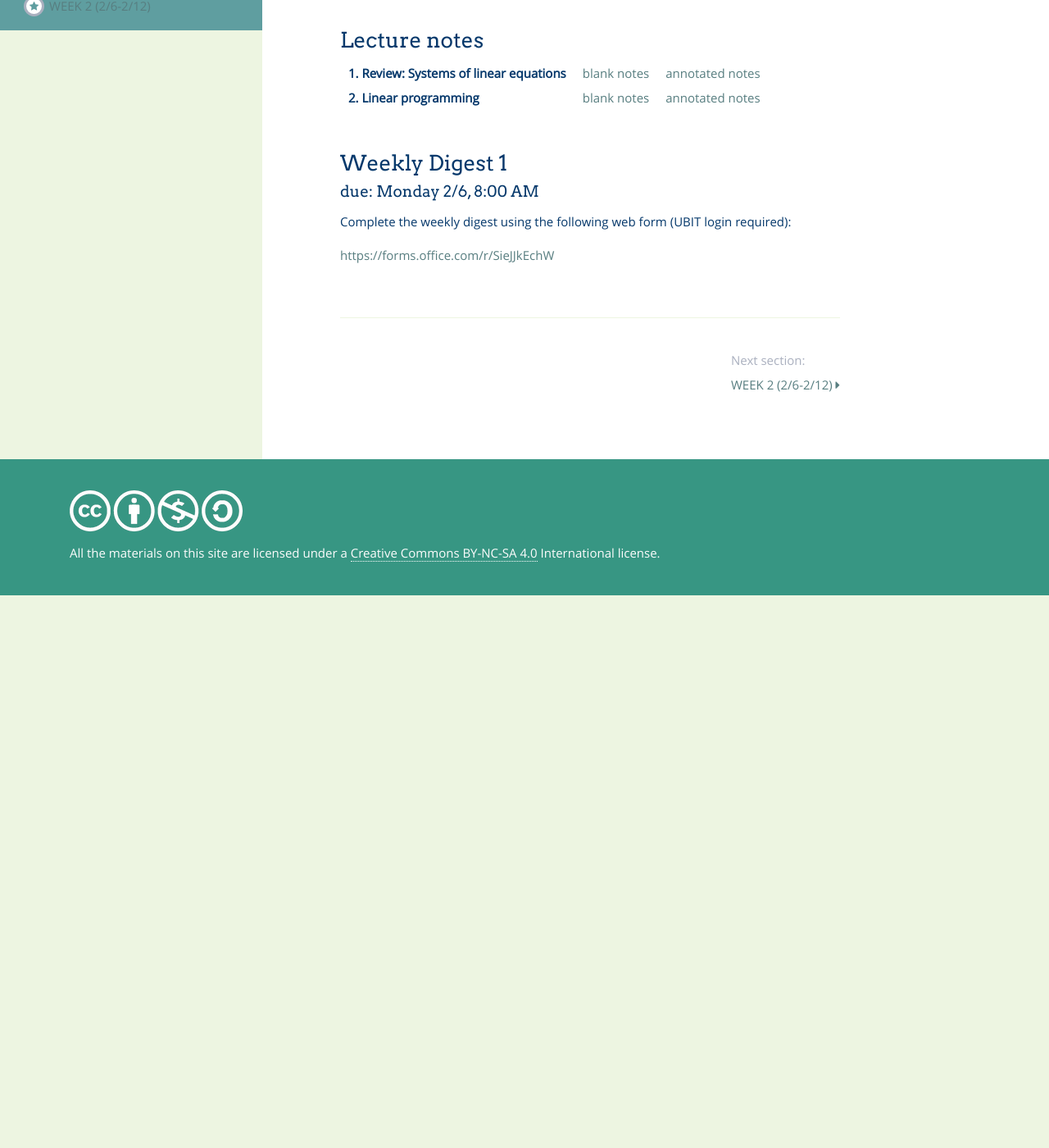
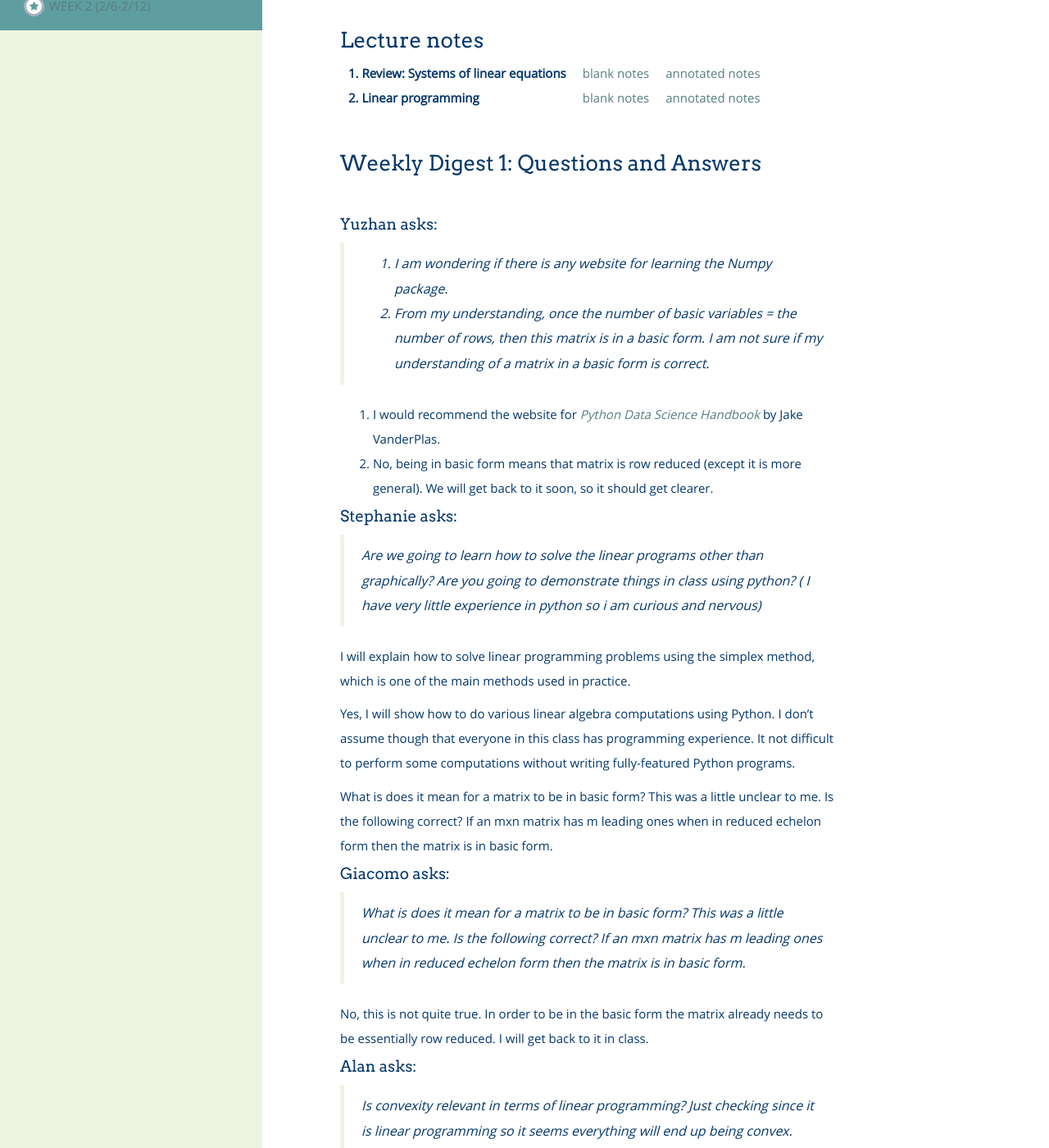
Before and after one commit to bbadzioch/461_site, a Jekyll site: the page built from modules/schedule/_posts/2000-01-01-week_1.md, in a window 1280 px wide and 1400 px high, scrolled down 239 px. Shown: the whole window at 82% size. Built offline with Jekyll 4.4.1, drawn with Linux system fonts in a browser that asks for light colours; nearby versions of some CDN libraries; before the commit the page ends 965 px from its top, so only the background shows below that; some of the changed text lies outside the part shown.

Commit message:
week 2. updates

```diff
--- a/modules/schedule/_posts/2000-01-01-week_1.md
+++ b/modules/schedule/_posts/2000-01-01-week_1.md
@@ -17,7 +17,7 @@ notebook_list:
 digest_num: 1
 digest_deadline: 'Monday 2/6, 8:00 AM'
 digest_link: https://forms.office.com/r/SieJJkEchW
-digest_answers: false
+digest_answers: true
 
 
 homework: false
--- a/modules/schedule/_posts/weekly_digests/weekly_digest_1.md
+++ b/modules/schedule/_posts/weekly_digests/weekly_digest_1.md
@@ -70,3 +70,58 @@ at this scale.
 In linear programming problems the objective is to find a maximum or a minimum of a linear function within
 the feasible region. Understanding the behavior of linear functions is needed to see where this maximum or
 minimum can occur and if it needs to exist at all. This should become clearer in this course very soon.
+
+
+#### Alice asks:
+
+> What can we do to prepare for the lectures before hand?
+
+Reviewing the previous ones should be helpful.
+
+
+#### Huixin asks:
+
+> Do we need to bring a laptop to every class?
+
+No.
+
+
+#### Pavan asks:
+
+> I am aware there's no textbook for this course. Could you suggest some textbook
+> or any other source to learn more about the contents mentioned in this course?
+> I feel that would also give me more insight and maybe even ideas for job applications.
+
+There is no single book that I know of that would cover all material I intend to
+introduce in this course. There are good books for various pieces of this material.
+For example, for linear and integer programming (i.e. our first topics) "Understanding
+and using linear programming" by Matousek and Gartner is very nice.
+
+
+#### Carter asks:
+
+> Will canonical forms show up in this class? Im not sure if they can be applied but
+> seem interesting.
+
+Various canonical forms of matrices have many applications. I do not plan to talk about
+canonical forms in general, but they will show up in some instances. For example,
+diagonalization of a matrix (if it exists) gives a canonical form, and we will use
+diagonalizations several times.
+
+
+#### Anthony asks:
+
+> Will a copy of the homework be posted on Gradescope for instant access? For homework that
+> involves coding, will we have to write a report on the code or just send in the code cells?
+
+We will use Gradescope for homework submissions and grading. As for coding assignments,
+there will be no full-features reports, but sometime I may ask you to provide some explanations
+to go with computations.
+
+
+#### Jonah asks:
+
+When we were formulating linear programming problems, the decision variables (e.g. a_11, a_12, ... a_23)
+were arranged like the entries of a matrix. Will we use matrices to solve linear programming programs?
+
+Yes.
```
Also changed, not shown: modules/schedule/_posts/2000-01-02-week_2.md (+1 -1 lines).
